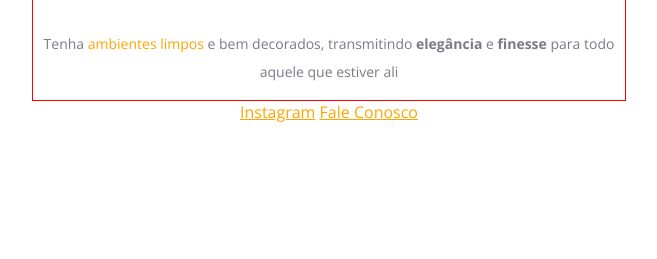
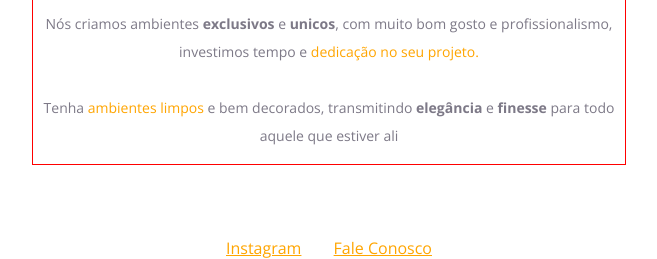
Before and after one commit to KellyRodrigues85/Projetos_Rockseat, a plain HTML site: page projeto_01/index.html in a window 1280 px wide. Shown: the part 552-811 px from the top of the page, without its empty margins (311-968 px from the left). Drawn offline with nearby package versions, Linux system fonts and the light colour scheme.

Commit message:
space between links

```diff
--- a/projeto_01/style.css
+++ b/projeto_01/style.css
@@ -2,13 +2,18 @@
 body{
     font-family: 'Open Sans', sans-serif;
     text-align: center;
-
+    margin: 0;
 }
 
 #hero{
     width: 592px ;
-    margin: auto;
+    margin: 0 auto 72px;
     border: 1px solid red;
+}
+
+#hero img{
+    margin-bottom:72px;
+
 }
 h1{
     font-family: 'Inter', sans-serif;
@@ -20,6 +25,7 @@
 h1 span a{
 
     font-weight:bold ;
+    margin-bottom: 32px;
 }
 
 span, a{
@@ -30,3 +36,7 @@
     font-size: 14px;
     line-height: 28px;
 }
+
+footer a + a{
+    margin-left: 28px;
+}
```
